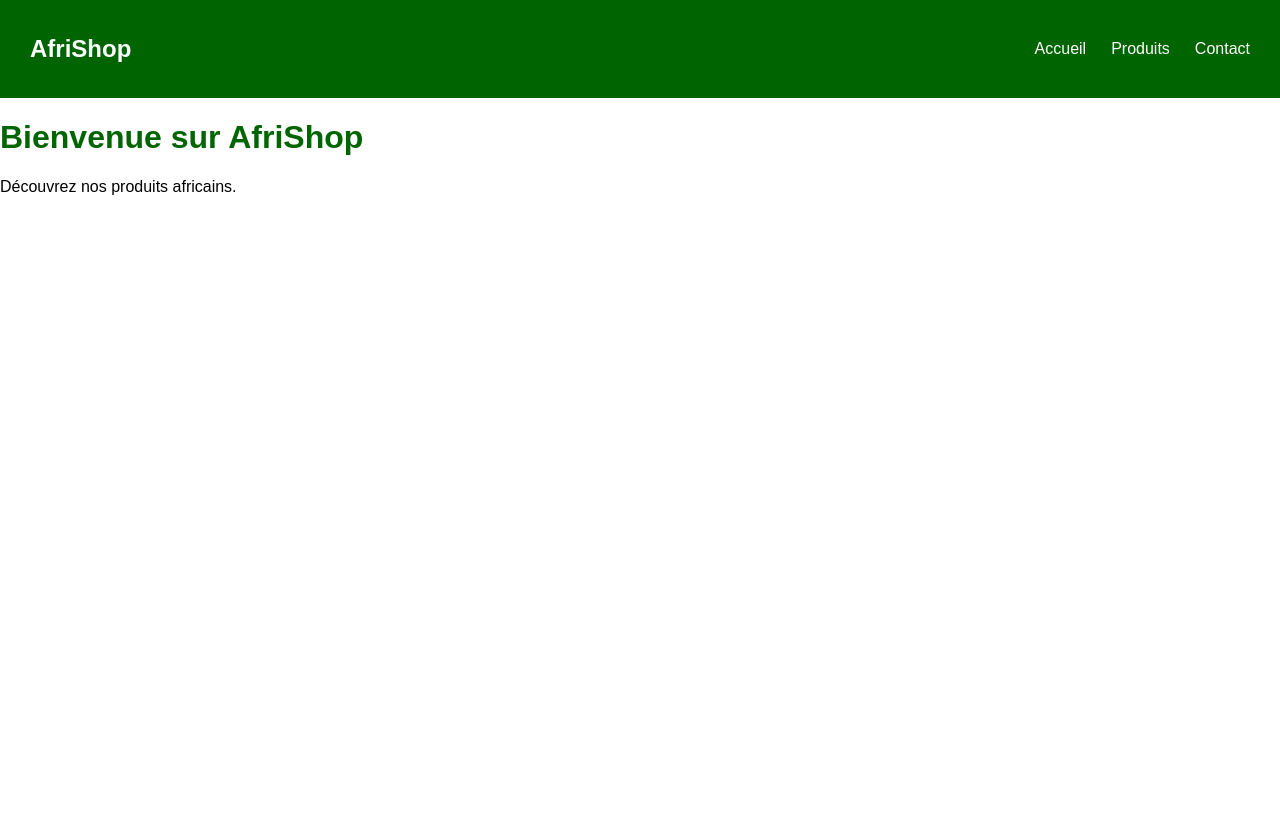
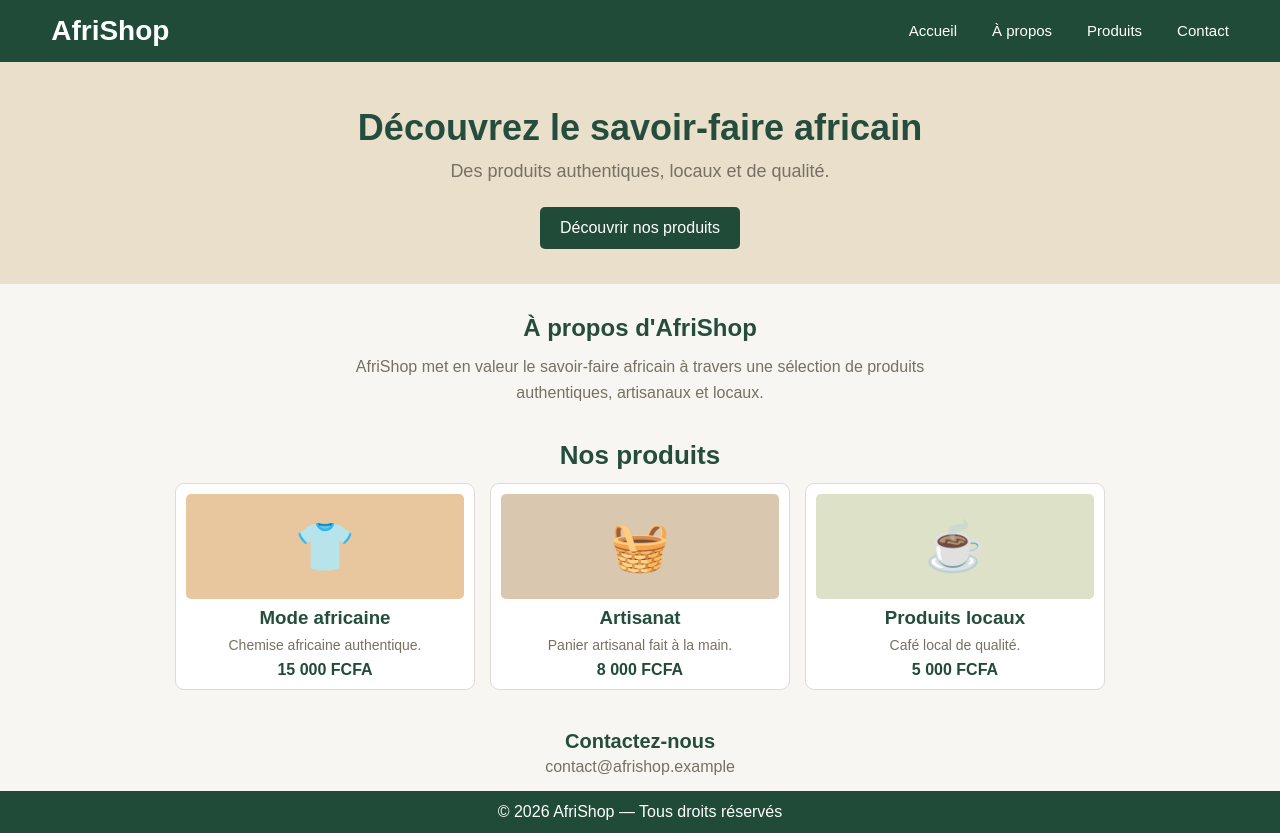
Before and after one commit to Dabstyle237/AfriShop, a plain HTML site: page index.html in a window 1280 px wide. Before the commit the page ends 800 px from the top, so only its background shows below. Drawn offline with Linux system fonts and the light colour scheme.

Commit message:
feat: créer la page vitrine AfriShop

```diff
--- a/index.html
+++ b/index.html
@@ -4,24 +4,88 @@
 <head>
     <meta charset="UTF-8">
     <meta name="viewport" content="width=device-width, initial-scale=1">
-    <title>AfriShop</title>
+    <title>AfriShop - Site vitrine</title>
     <link rel="stylesheet" href="style.css">
 </head>
+
 <body>
 
+    <!-- En-tête et menu de navigation -->
     <header>
-        <nav>
-            <h2>AfriShop</h2>
-            <ul>
+        <nav class="navbar">
+            <h2 class="logo">AfriShop</h2>
+
+            <ul class="menu">
                 <li><a href="#accueil">Accueil</a></li>
+                <li><a href="#apropos">À propos</a></li>
                 <li><a href="#produits">Produits</a></li>
                 <li><a href="#contact">Contact</a></li>
             </ul>
         </nav>
     </header>
 
-    <h1>Bienvenue sur AfriShop</h1>
-    <p>Découvrez nos produits africains.</p>
+    <!-- Section d'accueil -->
+    <section class="accueil" id="accueil">
+        <h1>Découvrez le savoir-faire africain</h1>
+
+        <p>Des produits authentiques, locaux et de qualité.</p>
+
+        <a href="#produits" class="bouton">
+            Découvrir nos produits
+        </a>
+    </section>
+
+    <!-- Section À propos -->
+    <section class="apropos" id="apropos">
+        <h2>À propos d'AfriShop</h2>
+
+        <p>
+            AfriShop met en valeur le savoir-faire africain
+            à travers une sélection de produits authentiques,
+            artisanaux et locaux.
+        </p>
+    </section>
+
+    <!-- Catalogue des produits -->
+    <section class="produits" id="produits">
+        <h2>Nos produits</h2>
+
+        <div class="conteneur-cartes">
+
+            <div class="carte">
+                <div class="illustration mode">👕</div>
+                <h3>Mode africaine</h3>
+                <p>Chemise africaine authentique.</p>
+                <span>15 000 FCFA</span>
+            </div>
+
+            <div class="carte">
+                <div class="illustration artisanat">🧺</div>
+                <h3>Artisanat</h3>
+                <p>Panier artisanal fait à la main.</p>
+                <span>8 000 FCFA</span>
+            </div>
+
+            <div class="carte">
+                <div class="illustration local">☕</div>
+                <h3>Produits locaux</h3>
+                <p>Café local de qualité.</p>
+                <span>5 000 FCFA</span>
+            </div>
+
+        </div>
+    </section>
+
+    <!-- Section contact -->
+    <section class="contact" id="contact">
+        <h2>Contactez-nous</h2>
+        <p>contact@afrishop.example</p>
+    </section>
+
+    <!-- Pied de page -->
+    <footer>
+        <p>© 2026 AfriShop — Tous droits réservés</p>
+    </footer>
 
 </body>
 </html>
--- a/style.css
+++ b/style.css
@@ -1,39 +1,213 @@
+
+/* Réglages généraux */
+* {
+    box-sizing: border-box;
+    margin: 0;
+    padding: 0;
+}
+
+html {
+    scroll-behavior: smooth;
+}
 
 body {
     font-family: Arial, sans-serif;
-    margin: 0;
+    background-color: #f8f6f2;
+    color: #254d3d;
 }
 
-h1 {
-    color: darkgreen;
+/* Menu de navigation */
+header {
+    background-color: #204b39;
+    padding: 15px 4%;
 }
 
-header {
-    background-color: darkgreen;
-    padding: 15px 30px;
-}
-
-nav {
+.navbar {
     display: flex;
     justify-content: space-between;
     align-items: center;
+    flex-wrap: wrap;
 }
 
-nav h2 {
+.logo {
     color: white;
+    font-size: 28px;
 }
 
-nav ul {
+.menu {
     display: flex;
     list-style: none;
-    gap: 25px;
+    gap: 35px;
 }
 
-nav a {
+.menu a {
     color: white;
     text-decoration: none;
+    font-size: 15px;
 }
 
-nav a:hover {
-    text-decoration: underline;
+.menu a:hover {
+    color: #e8d9bd;
 }
+
+/* Section d'accueil */
+.accueil {
+    background-color: #e9dfca;
+    text-align: center;
+    padding: 45px 20px 35px;
+}
+
+.accueil h1 {
+    font-size: 36px;
+    margin-bottom: 12px;
+}
+
+.accueil p {
+    color: #777064;
+    font-size: 18px;
+    margin-bottom: 25px;
+}
+
+.bouton {
+    display: inline-block;
+    background-color: #204b39;
+    color: white;
+    text-decoration: none;
+    padding: 12px 20px;
+    border-radius: 5px;
+    transition: background-color 0.3s;
+}
+
+.bouton:hover {
+    background-color: #367357;
+}
+
+/* Section À propos */
+.apropos {
+    text-align: center;
+    padding: 30px 20px 10px;
+}
+
+.apropos h2 {
+    margin-bottom: 12px;
+}
+
+.apropos p {
+    max-width: 650px;
+    margin: auto;
+    line-height: 1.6;
+    color: #777064;
+}
+
+/* Catalogue */
+.produits {
+    padding: 25px 4%;
+    text-align: center;
+}
+
+.produits h2 {
+    font-size: 26px;
+    margin-bottom: 12px;
+}
+
+.conteneur-cartes {
+    display: flex;
+    justify-content: center;
+    gap: 15px;
+    flex-wrap: wrap;
+}
+
+.carte {
+    background-color: white;
+    border: 1px solid #dedbd4;
+    border-radius: 9px;
+    padding: 10px;
+    flex: 1 1 220px;
+    max-width: 300px;
+}
+
+.illustration {
+    height: 105px;
+    display: flex;
+    align-items: center;
+    justify-content: center;
+    font-size: 48px;
+    border-radius: 5px;
+    margin-bottom: 8px;
+}
+
+.mode {
+    background-color: #e8c69e;
+}
+
+.artisanat {
+    background-color: #d9c8af;
+}
+
+.local {
+    background-color: #dce1c8;
+}
+
+.carte h3 {
+    margin-bottom: 8px;
+}
+
+.carte p {
+    color: #777064;
+    font-size: 14px;
+    margin-bottom: 8px;
+}
+
+.carte span {
+    font-weight: bold;
+    color: #204b39;
+}
+
+/* Contact */
+.contact {
+    text-align: center;
+    padding: 15px 20px;
+}
+
+.contact h2 {
+    font-size: 20px;
+    margin-bottom: 5px;
+}
+
+.contact p {
+    color: #777064;
+}
+
+/* Pied de page */
+footer {
+    background-color: #204b39;
+    color: white;
+    text-align: center;
+    padding: 12px;
+}
+
+/* Adaptation aux téléphones */
+@media screen and (max-width: 600px) {
+    .navbar {
+        flex-direction: column;
+        gap: 15px;
+    }
+
+    .menu {
+        gap: 15px;
+        flex-wrap: wrap;
+        justify-content: center;
+    }
+
+    .accueil h1 {
+        font-size: 27px;
+    }
+
+    .accueil p {
+        font-size: 16px;
+    }
+
+    .carte {
+        max-width: 100%;
+    }
+}
```
